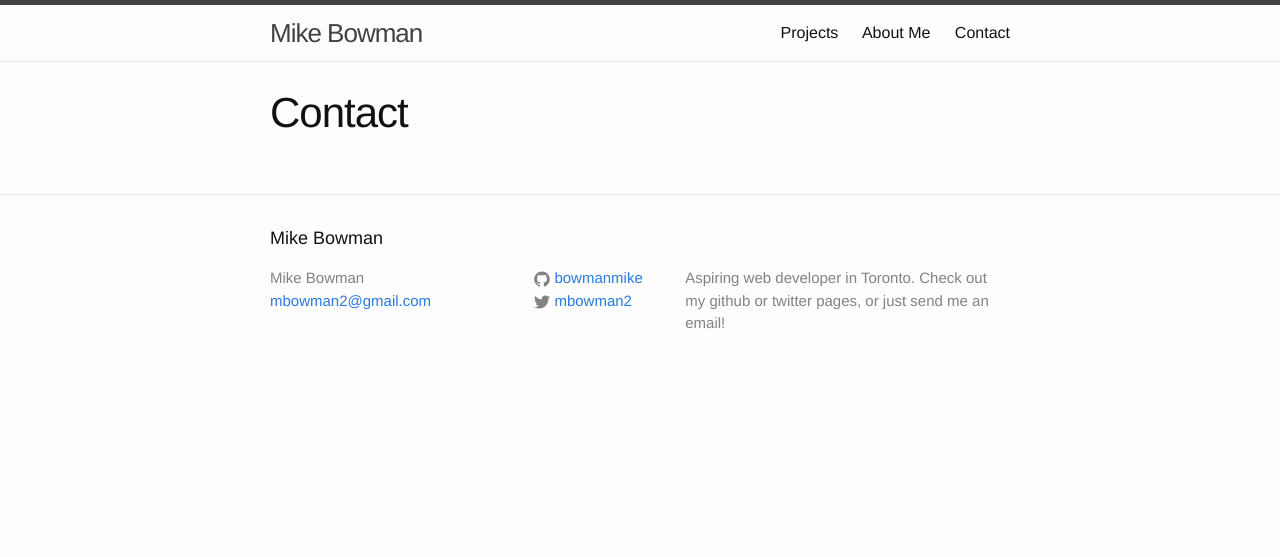
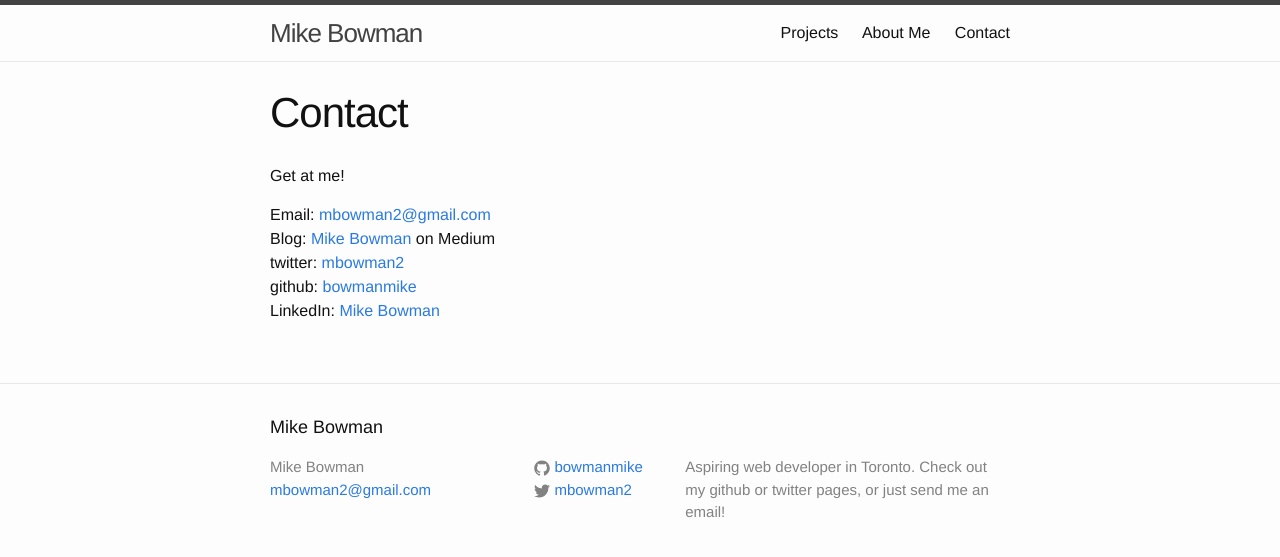
Before and after one commit to bowmanmike/bowmanmike.github.io, a Jekyll site: the page built from 03contact.md, in a window 1280 px wide. Shown: the top 557 px of the page. Built offline with Jekyll 4.4.1, drawn with Linux system fonts in a browser that asks for light colours.

Commit message:
Add contact info to contact page

```diff
--- a/03contact.md
+++ b/03contact.md
@@ -3,3 +3,11 @@
 permalink: /contact/
 title: Contact
 ---
+
+Get at me!
+
+Email: [mbowman2@gmail.com](mailto:mbowman2@gmail.com)
+Blog: [Mike Bowman](http://medium.com/@mikebowman) on Medium
+twitter: [mbowman2](http://twitter.com/mbowman2)
+github: [bowmanmike](http://github.com/bowmanmike)
+LinkedIn: [Mike Bowman](https://ca.linkedin.com/in/mike-bowman-81936160)
```
